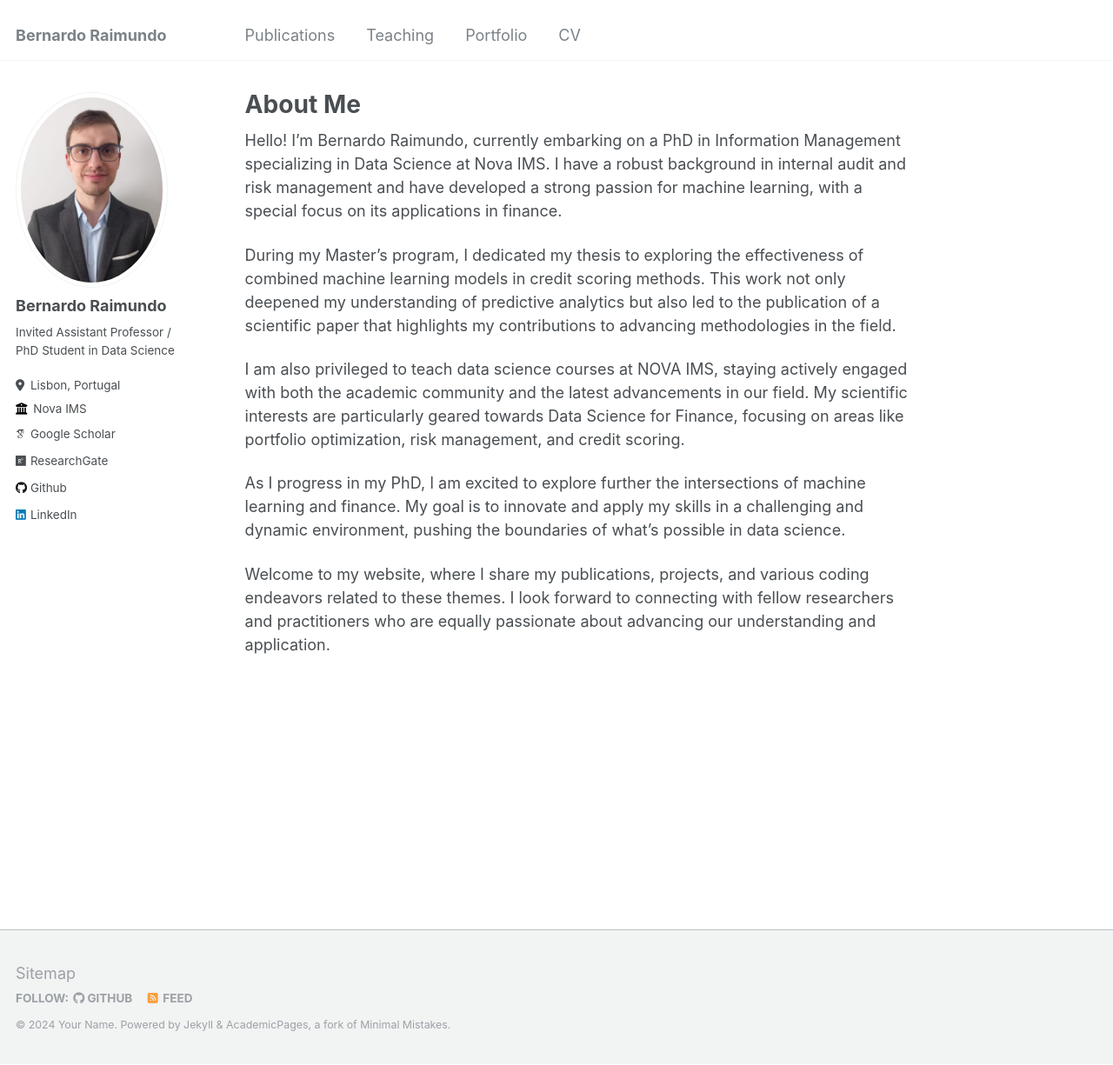
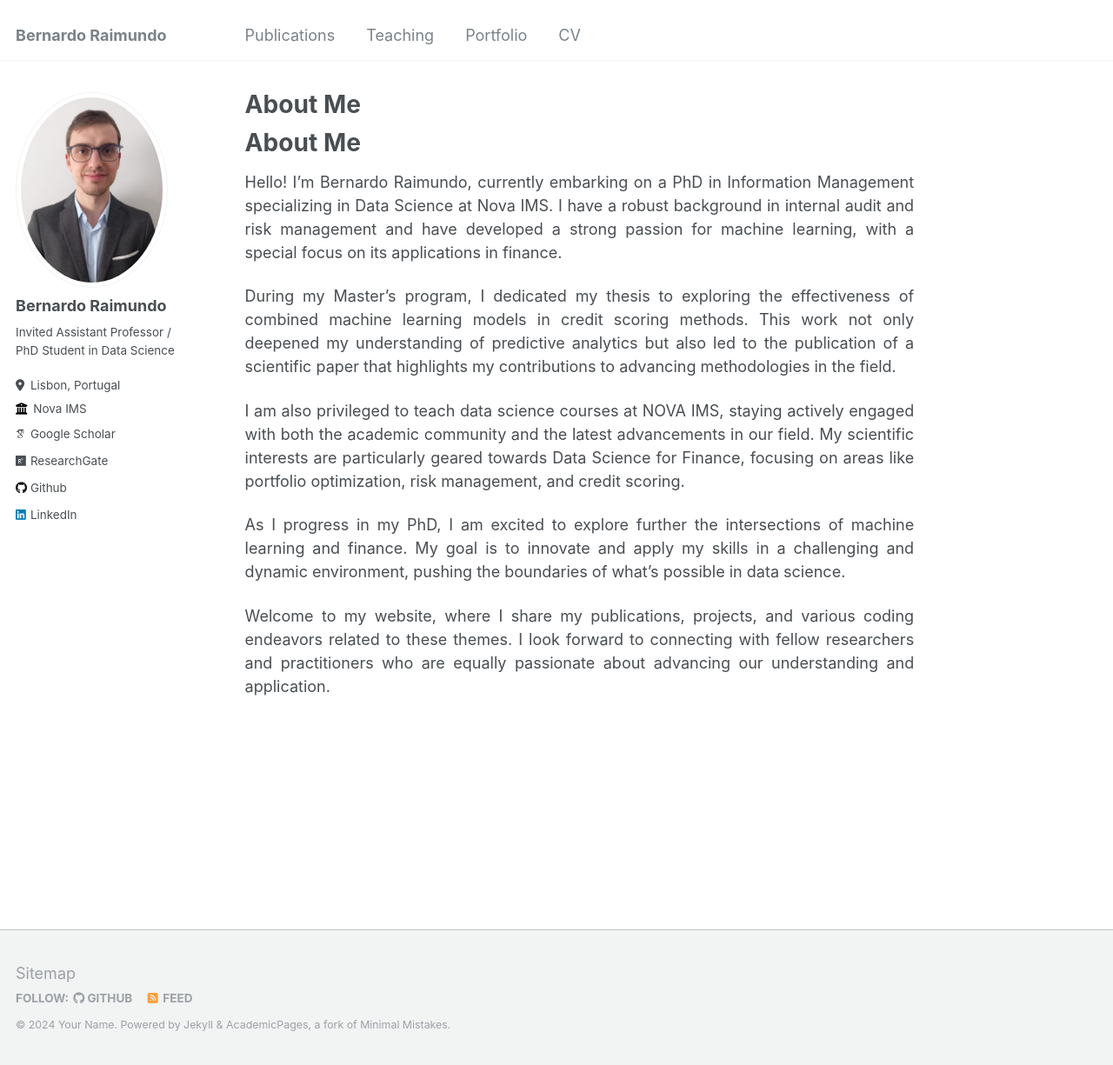
Before and after one commit to BernardoRaimundo/BernardoRaimundo.github.io, a Jekyll site: the page built from _pages/about.md, in a window 1280 px wide and 1225 px high. Shown: the whole window at 87% size. Built offline with Jekyll 4.4.1, drawn with Linux system fonts in a browser that asks for light colours; some web fonts are replaced.

Commit message:
updated about

```diff
--- a/_pages/about.md
+++ b/_pages/about.md
@@ -6,12 +6,20 @@ redirect_from:
   - /about/
   - /about.html
 ---
-Hello! I’m Bernardo Raimundo, currently embarking on a PhD in Information Management specializing in Data Science at Nova IMS. I have a robust background in internal audit and risk management and have developed a strong passion for machine learning, with a special focus on its applications in finance.
-
-During my Master’s program, I dedicated my thesis to exploring the effectiveness of combined machine learning models in credit scoring methods. This work not only deepened my understanding of predictive analytics but also led to the publication of a scientific paper that highlights my contributions to advancing methodologies in the field.
-
-I am also privileged to teach data science courses at NOVA IMS, staying actively engaged with both the academic community and the latest advancements in our field. My scientific interests are particularly geared towards Data Science for Finance, focusing on areas like portfolio optimization, risk management, and credit scoring.
-
-As I progress in my PhD, I am excited to explore further the intersections of machine learning and finance. My goal is to innovate and apply my skills in a challenging and dynamic environment, pushing the boundaries of what’s possible in data science.
-
-Welcome to my website, where I share my publications, projects, and various coding endeavors related to these themes. I look forward to connecting with fellow researchers and practitioners who are equally passionate about advancing our understanding and application.
+<html lang="en">
+<head>
+  <meta charset="UTF-8">
+  <meta name="viewport" content="width=device-width, initial-scale=1.0">
+  <title>About Me</title>
+</head>
+<body>
+  <div style="text-align: justify;">
+    <h1>About Me</h1>
+    <p>Hello! I’m Bernardo Raimundo, currently embarking on a PhD in Information Management specializing in Data Science at Nova IMS. I have a robust background in internal audit and risk management and have developed a strong passion for machine learning, with a special focus on its applications in finance.</p>
+    <p>During my Master’s program, I dedicated my thesis to exploring the effectiveness of combined machine learning models in credit scoring methods. This work not only deepened my understanding of predictive analytics but also led to the publication of a scientific paper that highlights my contributions to advancing methodologies in the field.</p>
+    <p>I am also privileged to teach data science courses at NOVA IMS, staying actively engaged with both the academic community and the latest advancements in our field. My scientific interests are particularly geared towards Data Science for Finance, focusing on areas like portfolio optimization, risk management, and credit scoring.</p>
+    <p>As I progress in my PhD, I am excited to explore further the intersections of machine learning and finance. My goal is to innovate and apply my skills in a challenging and dynamic environment, pushing the boundaries of what’s possible in data science.</p>
+    <p>Welcome to my website, where I share my publications, projects, and various coding endeavors related to these themes. I look forward to connecting with fellow researchers and practitioners who are equally passionate about advancing our understanding and application.</p>
+  </div>
+</body>
+</html>
```
